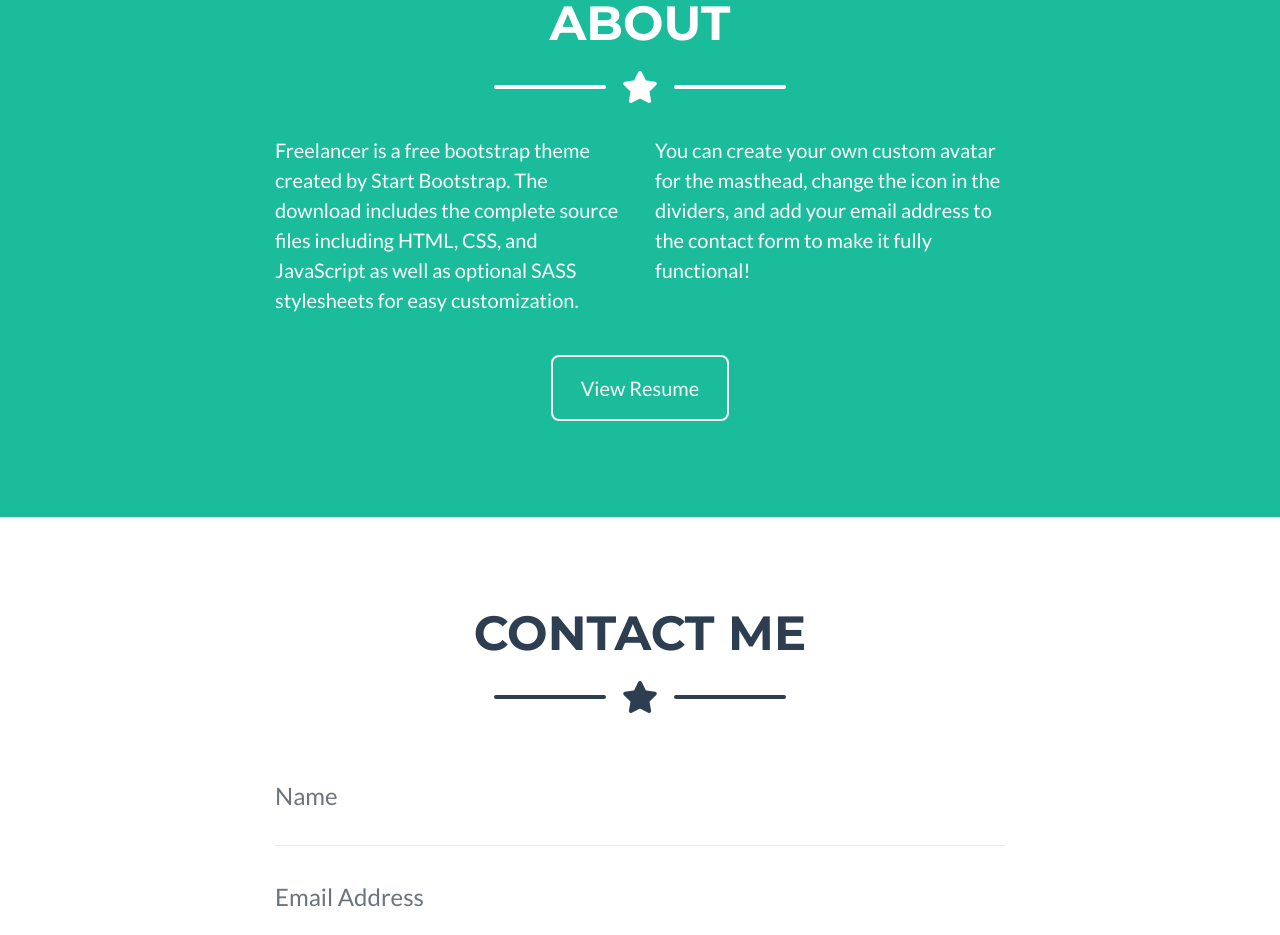
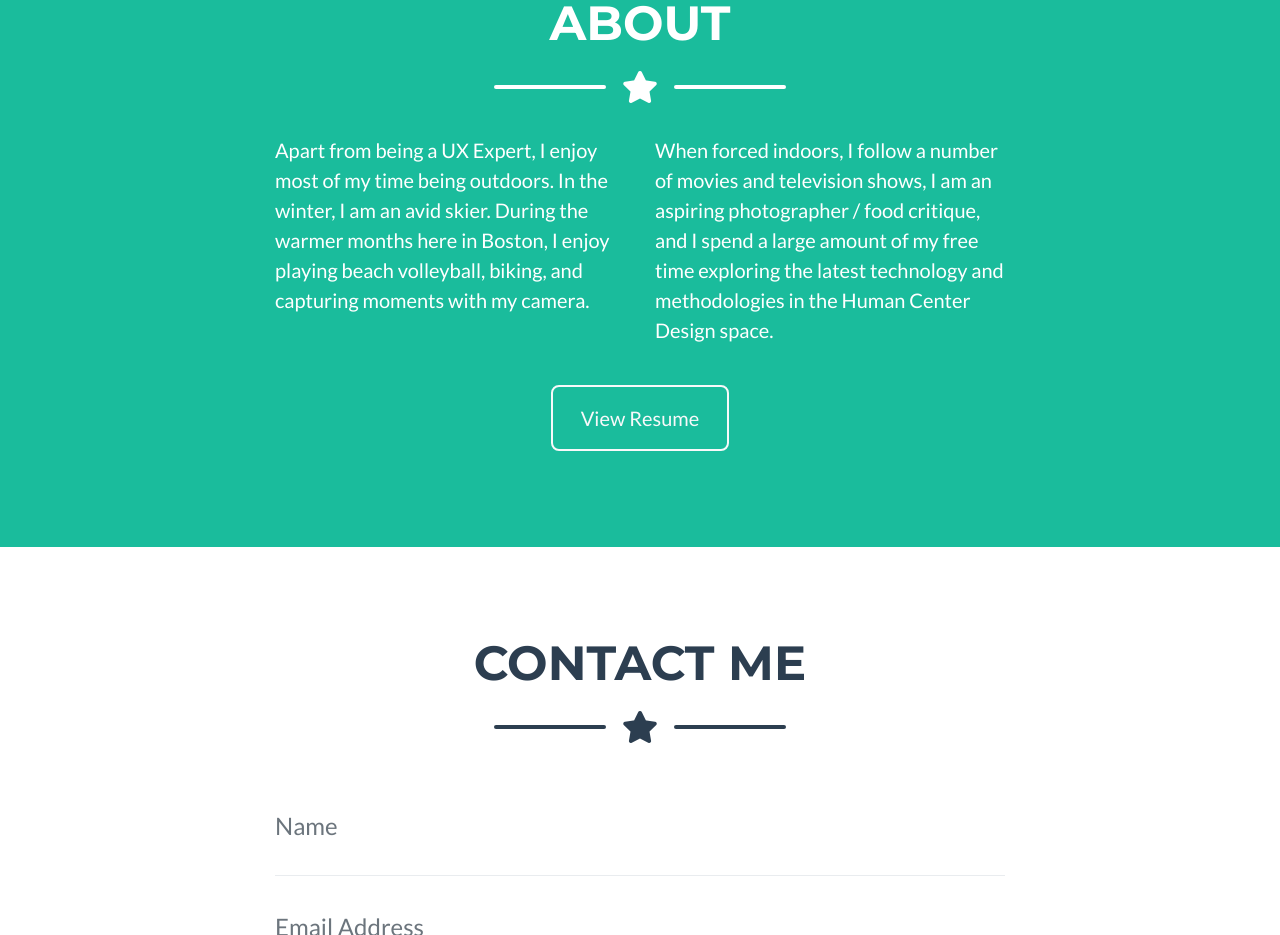
Before and after one commit to mamora19/Portfolio, a website with bundled scripts: page index.html in a window 1280 px wide. Shown: the part 1452-2387 px from the top of the page. Built offline with nearby package versions, Linux system fonts and the light colour scheme.

Commit message:
Updating about section

```diff
--- a/index.html
+++ b/index.html
@@ -150,10 +150,10 @@
       <!-- About Section Content -->
       <div class="row">
         <div class="col-lg-4 ml-auto">
-          <p class="lead">Freelancer is a free bootstrap theme created by Start Bootstrap. The download includes the complete source files including HTML, CSS, and JavaScript as well as optional SASS stylesheets for easy customization.</p>
+          <p class="lead">Apart from being a UX Expert, I enjoy most of my time being outdoors. In the winter, I am an avid skier. During the warmer months here in Boston, I enjoy playing beach volleyball, biking, and capturing moments with my camera.</p>
         </div>
         <div class="col-lg-4 mr-auto">
-          <p class="lead">You can create your own custom avatar for the masthead, change the icon in the dividers, and add your email address to the contact form to make it fully functional!</p>
+          <p class="lead">When forced indoors, I follow a number of movies and television shows, I am an aspiring photographer / food critique, and I spend a large amount of my free time exploring the latest technology and methodologies in the Human Center Design space.</p>
         </div>
       </div>
 
```
